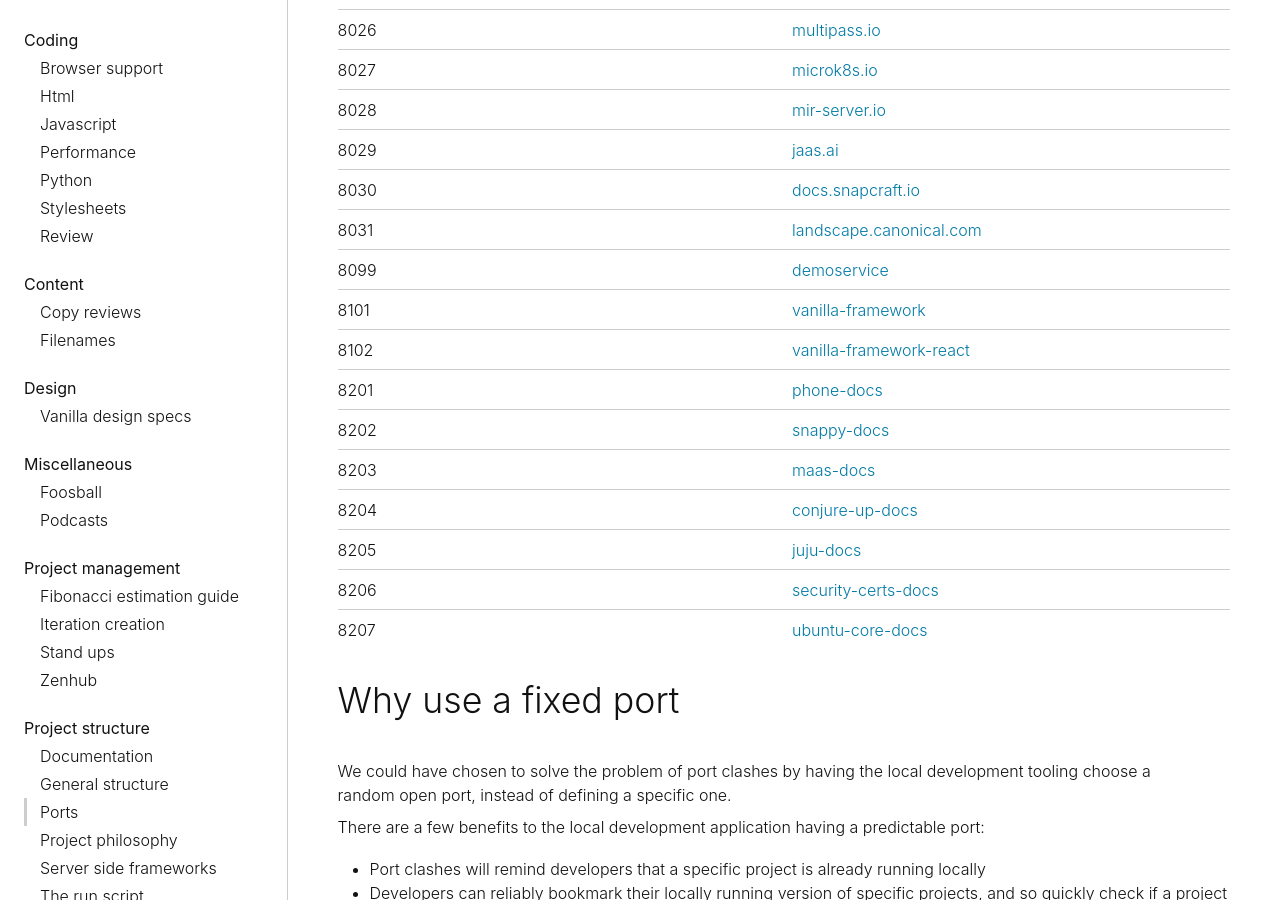
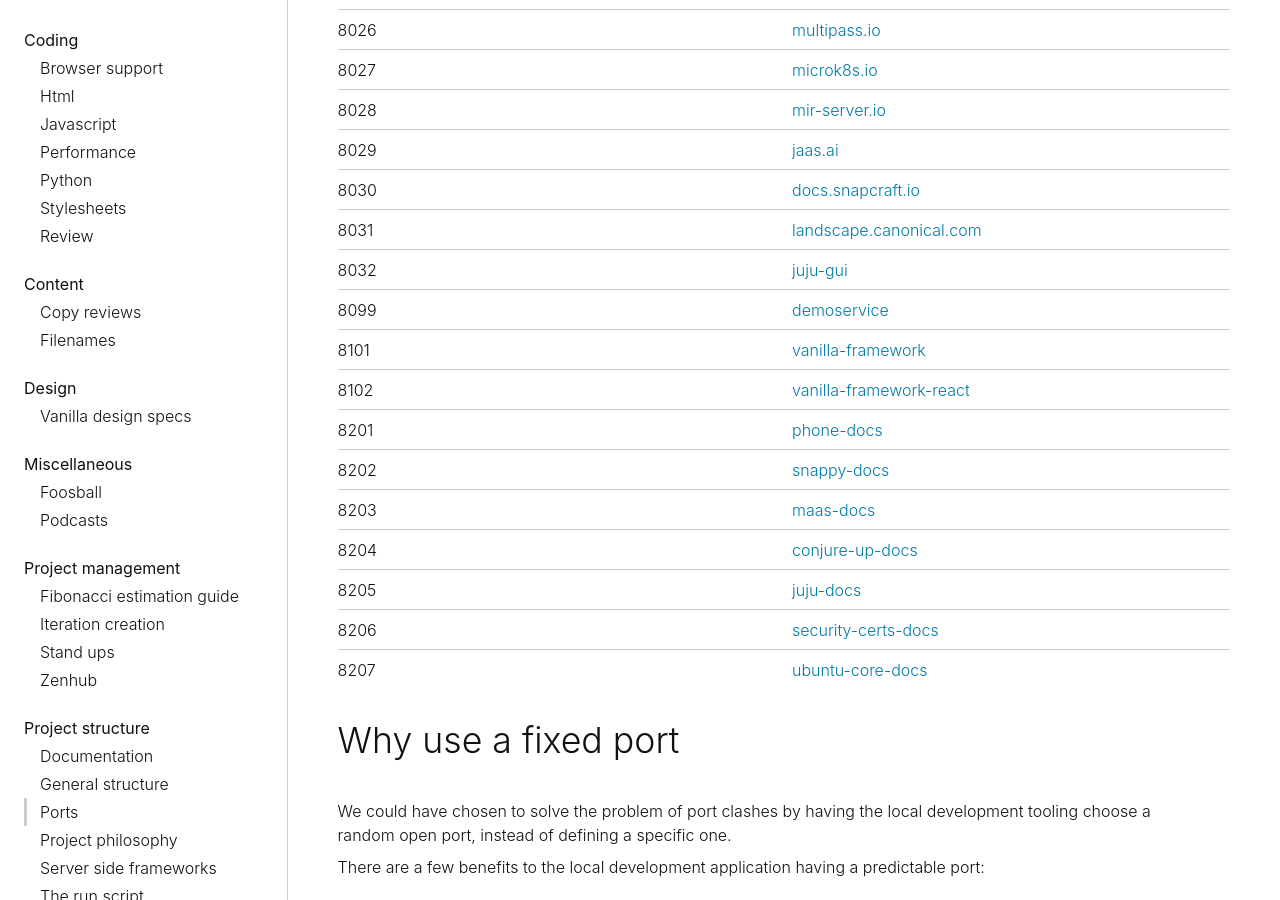
Before and after one commit to canonical-web-and-design/practices, a Jekyll site: the page built from project-structure/ports.md, in a window 1280 px wide and 900 px high, scrolled down 1645 px. Built offline with Jekyll 4.4.1, drawn with Linux system fonts in a browser that asks for light colours; some web fonts are replaced.

Commit message:
Add juju-gui project to ports list.

```diff
--- a/project-structure/ports.md
+++ b/project-structure/ports.md
@@ -44,6 +44,7 @@
 | 8029 | [jaas.ai](https://github.com/canonical-websites/jaas.ai)                                          |
 | 8030 | [docs.snapcraft.io](https://github.com/canonical-websites/docs.snapcraft.io)                      |
 | 8031 | [landscape.canonical.com](https://github.com/canonical-websites/landscape.canonical.com)          |
+| 8032 | [juju-gui](https://github.com/juju/juju-gui)                                                      |
 | 8099 | [demoservice](https://github.com/canonical-webteam/demoservice)                                   |
 | 8101 | [vanilla-framework](https://github.com/vanilla-framework/vanilla-framework)                       |
 | 8102 | [vanilla-framework-react](https://github.com/vanilla-framework/vanilla-framework-react)           |
```
